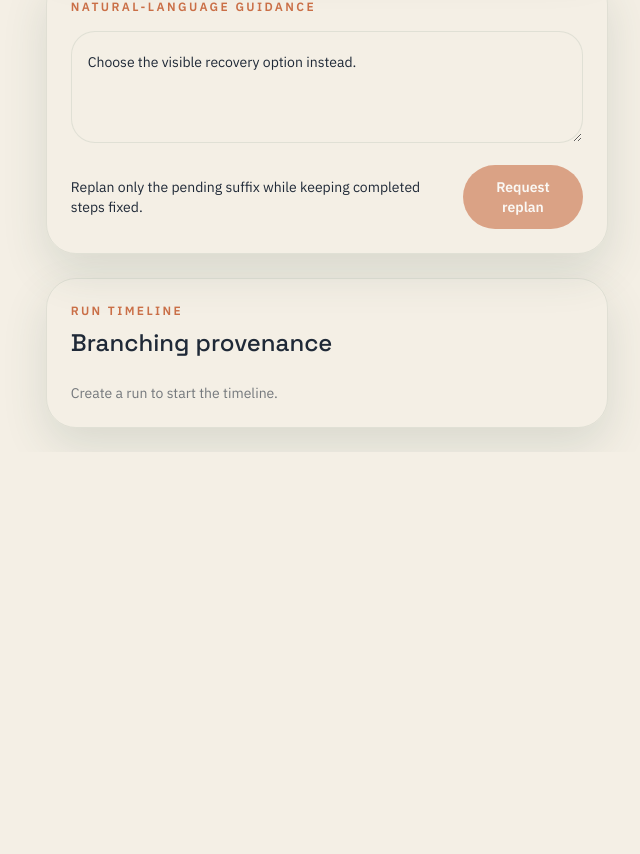
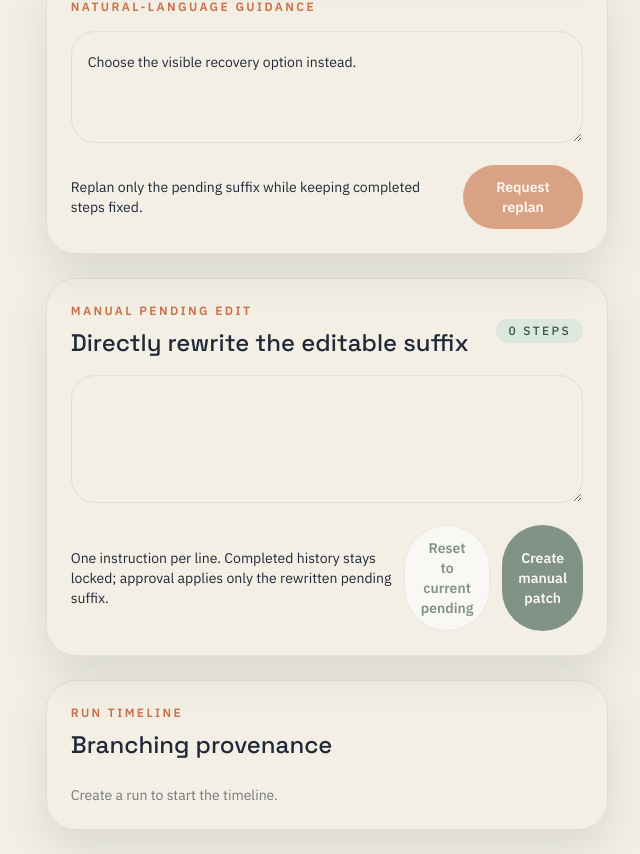
Before and after one commit to biglone/Plover, a React (Vite) app in the folder frontend/: page / in a window 1280 px wide. Shown: the part 1088-1942 px from the top of the page, without its empty margins (640-1280 px from the left). Before the commit the page ends 1540 px from the top, so only its background shows below. Built offline with nearby package versions, Linux system fonts and the light colour scheme.

Commit message:
feat(ui): add manual pending plan editor
Expose a one-step-per-line editor for the pending suffix and\ndocument the direct manual patch workflow in the project notes.

```diff
--- a/frontend/src/App.tsx
+++ b/frontend/src/App.tsx
@@ -4,6 +4,7 @@ import {
   createRun,
   executeNext,
   getRun,
+  manualEditPending,
   refreshLiveView,
   resumeRun,
   replanWithAnnotation,
@@ -246,6 +247,7 @@ function ProposalCard({
 export default function App() {
   const [task, setTask] = useState(initialPrompt);
   const [guidance, setGuidance] = useState("Choose the visible recovery option instead.");
+  const [manualEditText, setManualEditText] = useState("");
   const [run, setRun] = useState<RunState | null>(null);
   const [selectedBox, setSelectedBox] = useState<Box | null>(null);
   const [pendingProposalId, setPendingProposalId] = useState<string | null>(null);
@@ -261,6 +263,10 @@ export default function App() {
   const activeProposal = useMemo(
     () => run?.proposals.find((proposal) => proposal.status === "pending") ?? null,
     [run]
+  );
+  const manualEditSteps = useMemo(
+    () => manualEditText.split("\n").map((line) => line.trim()).filter(Boolean),
+    [manualEditText]
   );
 
   const currentSummary = useMemo(() => {
@@ -285,6 +291,7 @@ export default function App() {
       setLiveImageUrl(null);
       setLiveConnected(false);
       setLiveMode("remote");
+      setManualEditText("");
       setResumeNote("");
       setShowLogs(false);
       return;
@@ -332,6 +339,13 @@ export default function App() {
   useEffect(() => {
     setResumeNote(run?.active_safety_stop ? resumePrompt(run.active_safety_stop) : "");
   }, [run?.active_safety_stop?.id]);
+
+  useEffect(() => {
+    if (!run) {
+      return;
+    }
+    setManualEditText(run.active_version.plan.pending.map((step) => step.instruction).join("\n"));
+  }, [run?.active_version_id]);
 
   async function handleCreateRun(event: FormEvent) {
     event.preventDefault();
@@ -397,6 +411,23 @@ export default function App() {
       setSelectedBox(null);
     } catch (requestError) {
       setError(requestError instanceof Error ? requestError.message : "Failed to approve proposal");
+    } finally {
+      setBusy(false);
+    }
+  }
+
+  async function handleManualEdit() {
+    if (!run || manualEditSteps.length === 0) {
+      return;
+    }
+    setBusy(true);
+    setError(null);
+    try {
+      const proposal = await manualEditPending(run.id, manualEditSteps);
+      setPendingProposalId(proposal.id);
+      setRun(await getRun(run.id));
+    } catch (requestError) {
+      setError(requestError instanceof Error ? requestError.message : "Failed to create manual patch");
     } finally {
       setBusy(false);
     }
@@ -736,6 +767,51 @@ export default function App() {
             </section>
 
             <section className="rounded-[30px] border border-moss/10 bg-white/72 p-5 shadow-panel md:p-6">
+              <div className="flex items-center justify-between gap-3">
+                <div>
+                  <p className="text-xs font-semibold uppercase tracking-[0.2em] text-clay">Manual pending edit</p>
+                  <h2 className="mt-2 font-display text-2xl text-ink">Directly rewrite the editable suffix</h2>
+                </div>
+                <span className="rounded-full bg-mist px-3 py-1 text-xs font-medium uppercase tracking-[0.2em] text-moss">
+                  {manualEditSteps.length} steps
+                </span>
+              </div>
+              <textarea
+                className="mt-4 min-h-32 w-full rounded-[24px] border border-moss/10 bg-canvas px-4 py-4 text-sm leading-7 text-ink outline-none transition focus:border-moss/30"
+                disabled={!run}
+                value={manualEditText}
+                onChange={(event) => setManualEditText(event.target.value)}
+              />
+              <div className="mt-4 flex flex-col gap-3 md:flex-row md:items-center md:justify-between">
+                <p className="text-sm text-ink/62">
+                  One instruction per line. Completed history stays locked; approval applies only the rewritten pending suffix.
+                </p>
+                <div className="flex flex-col gap-3 sm:flex-row">
+                  <button
+                    className="rounded-full border border-moss/15 bg-white px-4 py-3 text-sm font-semibold text-moss transition hover:bg-mist disabled:cursor-not-allowed disabled:opacity-60"
+                    disabled={!run}
+                    onClick={() =>
+                      setManualEditText(
+                        run ? run.active_version.plan.pending.map((step) => step.instruction).join("\n") : ""
+                      )
+                    }
+                    type="button"
+                  >
+                    Reset to current pending
+                  </button>
+                  <button
+                    className="rounded-full bg-moss px-4 py-3 text-sm font-semibold text-white transition hover:bg-[#28483e] disabled:cursor-not-allowed disabled:opacity-60"
+                    disabled={!run || busy || manualEditSteps.length === 0}
+                    onClick={handleManualEdit}
+                    type="button"
+                  >
+                    Create manual patch
+                  </button>
+                </div>
+              </div>
+            </section>
+
+            <section className="rounded-[30px] border border-moss/10 bg-white/72 p-5 shadow-panel md:p-6">
               <div className="flex items-center justify-between">
                 <div>
                   <p className="text-xs font-semibold uppercase tracking-[0.2em] text-clay">Run timeline</p>
--- a/frontend/src/api.ts
+++ b/frontend/src/api.ts
@@ -40,6 +40,16 @@ export async function replanWithGuidance(runId: string, guidance: string): Promi
       method: "POST",
       headers: jsonHeaders,
       body: JSON.stringify({ guidance })
+    })
+  );
+}
+
+export async function manualEditPending(runId: string, instructions: string[]): Promise<Proposal> {
+  return parse<Proposal>(
+    await fetch(`/api/runs/${runId}/manual-edit`, {
+      method: "POST",
+      headers: jsonHeaders,
+      body: JSON.stringify({ instructions })
     })
   );
 }
```
Also changed, not shown: 2 other files (tests, documents, lock files or other folders).
